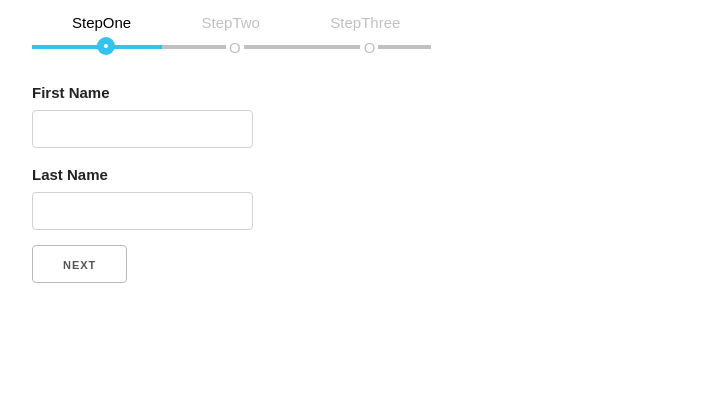
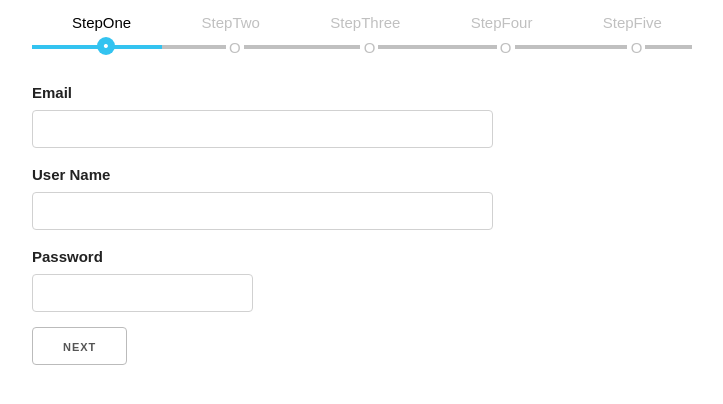
Before and after one commit to IggHub/dynamoDB-with-react, a React (Create React App) app: page / in a window 1280 px wide. Shown: the top 404 px of the page, without its empty margins (128-851 px from the left). Built offline with nearby package versions, Linux system fonts and the light colour scheme.

Commit message:
add stepFour and stepFive for legal stuff and email

```diff
--- a/public/css/custom.css
+++ b/public/css/custom.css
@@ -5,6 +5,14 @@ html {
 /* Shared */
 .button {
   border-radius: 100px;
+  background: #65D2E3;
+  color: #FFF;
+  border: none;
+}
+
+/* accept */
+.accept {
+  margin: 10px;
 }
 
 /* Sections */
--- /dev/null
+++ b/src/components/signup/StepFive.js
@@ -0,0 +1,16 @@
+import React, {Component} from 'react';
+
+class StepFive extends Component {
+  render(){
+    return (
+      <div>
+        <p>Before you can start using Family Locator, please verify your email address</p>
+
+        <p>If you did not receive the confirmation email, please email us at familyLocatorAdmin@familylocator.com</p>
+        <button className="button">Verify Account</button>
+      </div>
+    )
+  }
+}
+
+export {StepFive}
--- /dev/null
+++ b/src/components/signup/StepFour.js
@@ -0,0 +1,22 @@
+import React, {Component} from 'react';
+
+class StepFour extends Component {
+  render(){
+    return (
+      <div>
+        <p>By clicking "accept" I agree that:</p>
+        <ul>
+          <li>I have read and accepted <a href="#">User Agreement</a></li>
+          <li>I have read and accepted <a href="#">Privacy Policy</a></li>
+          <li>I am at least 18 years old</li>
+        </ul>
+        <label>
+          <input type="checkbox" />
+          <span className="accept">Accept</span>
+        </label>
+      </div>
+    )
+  }
+}
+
+export {StepFour}
--- a/src/components/signup/StepOne.js
+++ b/src/components/signup/StepOne.js
@@ -4,13 +4,23 @@ class StepOne extends Component {
   render(){
     return (
       <div>
-        <div>
-          <label>First Name</label>
-          <input type="text" />
+        <div className="row">
+          <div className="six columns">
+            <label>Email</label>
+            <input className="u-full-width" type="email" />
+          </div>
         </div>
-        <div>
-          <label>Last Name</label>
-          <input type="text" />
+        <div className="row">
+          <div className="six columns">
+            <label>User Name</label>
+            <input className="u-full-width" type="text" />
+          </div>
+        </div>
+        <div className="row">
+          <div className="six columns">
+            <label>Password</label>
+            <input type="password" />
+          </div>
         </div>
       </div>
     )
--- a/src/components/signup/StepThree.js
+++ b/src/components/signup/StepThree.js
@@ -5,7 +5,15 @@ class StepThree extends Component {
     return (
       <div>
         <div>
-          <label>Address</label>
+          <label>Location Name</label>
+          <input type="text" />
+        </div>
+        <div>
+          <label>Location</label>
+          <input type="text" />
+        </div>
+        <div>
+          <label>Radius</label>
           <input type="text" />
         </div>
       </div>
--- a/src/components/signup/StepTwo.js
+++ b/src/components/signup/StepTwo.js
@@ -5,8 +5,16 @@ class StepTwo extends Component {
     return (
       <div>
         <div>
-          <label>Email</label>
+          <label>Family Name</label>
           <input type="email" />
+        </div>
+        <div>
+          <label>Family Member</label>
+          <input type="text" />
+        </div>
+        <div>
+          <label>Phone</label>
+          <input type="text" />
         </div>
       </div>
     )
--- a/src/components/signup/index.js
+++ b/src/components/signup/index.js
@@ -2,12 +2,16 @@ import React, {Component} from 'react';
 import {StepOne} from './StepOne';
 import {StepTwo} from './StepTwo';
 import {StepThree} from './StepThree';
+import {StepFour} from './StepFour';
+import {StepFive} from './StepFive';
 
 const steps =
     [
       {name: 'StepOne', component: <StepOne/>},
       {name: 'StepTwo', component: <StepTwo/>},
-      {name: 'StepThree', component: <StepThree/>}
+      {name: 'StepThree', component: <StepThree/>},
+      {name: 'StepFour', component: <StepFour/>},
+      {name: 'StepFive', component: <StepFive/>}
     ]
 
 export { steps }
```
